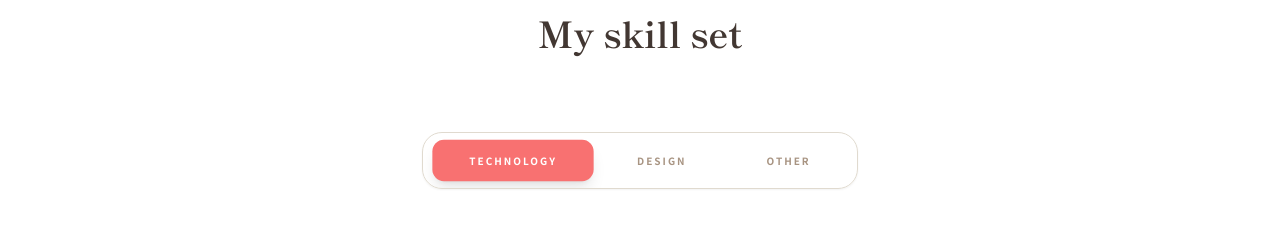
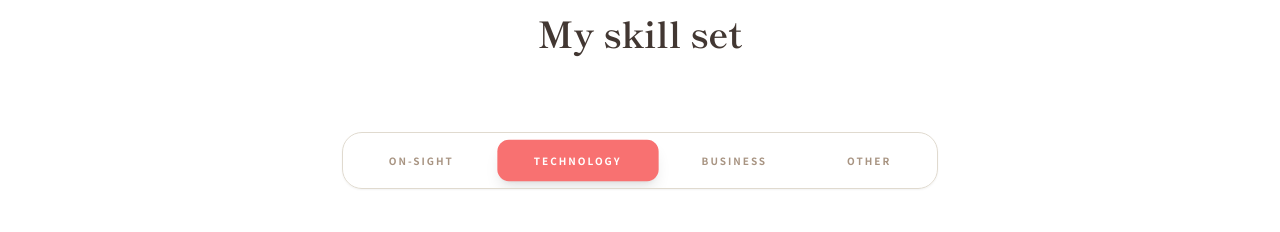
Before and after one commit to itogakuto/My-Portfolio, a React (Vite) app: page /#/ in a window 1280 px wide. Shown: the part 3280-3512 px from the top of the page. Built offline with nearby package versions, Linux system fonts and the light colour scheme; no server answers; the database is empty.

Commit message:
add skills for relating to hero words

```diff
--- a/pages/Admin.tsx
+++ b/pages/Admin.tsx
@@ -291,7 +291,7 @@ export const Admin: React.FC = () => {
                                 <div><label className="block text-xs font-bold text-earth-500 mb-1 uppercase">スキル名</label><input required className="w-full border p-2 rounded" value={skillForm.name || ''} onChange={e=>setSkillForm({...skillForm, name: e.target.value})} /></div>
                                 <div><label className="block text-xs font-bold text-earth-500 mb-1 uppercase">カテゴリ</label>
                                     <select className="w-full border p-2 rounded" value={skillForm.category} onChange={e=>setSkillForm({...skillForm, category: e.target.value as SkillCategory})}>
-                                        <option value="Technology">Technology</option><option value="Design">Design</option><option value="Other">Other</option>
+                                        <option value="On-sight">On-sight</option><option value="Technology">Technology</option><option value="Business">Business</option><option value="Other">Other</option>
                                     </select>
                                 </div>
                                 <div><label className="block text-xs font-bold text-earth-500 mb-1 uppercase">表示順</label><input type="number" className="w-full border p-2 rounded" value={skillForm.sort_order || 0} onChange={e=>setSkillForm({...skillForm, sort_order: parseInt(e.target.value)})} /></div>
--- a/pages/Home.tsx
+++ b/pages/Home.tsx
@@ -34,7 +34,7 @@ export const Home: React.FC = () => {
   const [sending, setSending] = useState(false);
   const [sentStatus, setSentStatus] = useState<'idle' | 'success' | 'error'>('idle');
 
-  const skillCategories: SkillCategory[] = ['Technology', 'Design', 'Other'];
+  const skillCategories: SkillCategory[] = ['On-sight', 'Technology', 'Business', 'Other'];
 
   // タブの位置と幅を計算する関数
   const updateIndicator = () => {
@@ -105,15 +105,21 @@ export const Home: React.FC = () => {
   const filteredSkills = skills.filter(s => s.category === activeSkillTab);
 
   const categoryInfo: Record<SkillCategory, { title: string, color: string, desc: string, levels: string[] }> = {
+    'On-sight': {
+      title: 'On-sight',
+      color: '#34d399',
+      desc: '単なる美しさだけでなく、ユーザー体験（UX）に基づいた設計を心がけています。ユーザーの使う場面、シーンを想像し、その体験がより良くなるように努めています。',
+      levels: ["5 - Super", "4 - Always", "3 - Often", "2 - Sometimes", "1 - Beginner"]
+    },
     'Technology': {
       title: 'Technology',
       color: '#f87171',
       desc: 'フロントエンドからバックエンド、さらにはIoTデバイスの製作まで、現場の課題を解決するための実装力を磨いています。技術面ではAIを積極的に活用し、効率的かつ効果的な開発を目指しています。',
       levels: ["5 - Super", "4 - Always", "3 - Often", "2 - Sometimes", "1 - Beginner"]
     },
-    'Design': {
-      title: 'Design',
-      color: '#34d399',
+    'Business': {
+      title: 'Business',
+      color: '#349bd3',
       desc: '単なる美しさだけでなく、ユーザー体験（UX）に基づいた設計を心がけています。ユーザーの使う場面、シーンを想像し、その体験がより良くなるように努めています。',
       levels: ["5 - Super", "4 - Always", "3 - Often", "2 - Sometimes", "1 - Beginner"]
     },
--- a/types.ts
+++ b/types.ts
@@ -1,5 +1,5 @@
 export type Category = 'Projects' | 'Works' | 'Others';
-export type SkillCategory = 'Technology' | 'Design' | 'Other';
+export type SkillCategory = 'On-sight' | 'Technology' | 'Business' | 'Other';
 
 export interface Topic {
   id: string;
```
